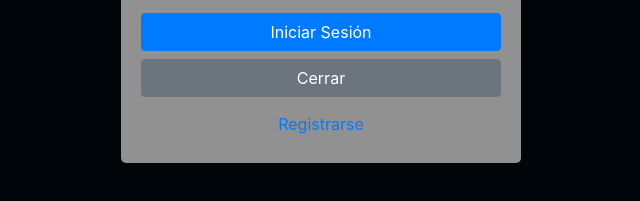
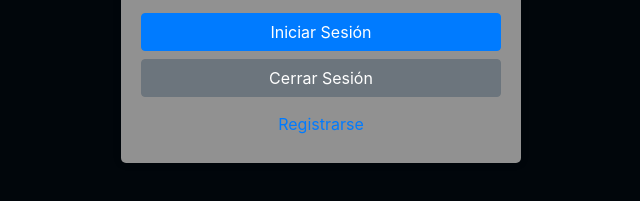
Before and after one commit to FelipeGaribay-UTSJR/authyLog, a website with bundled scripts: page index.html in a window 1280 px wide. Shown: the part 325-526 px from the top of the page, 319-959 px from the left. Built offline with nearby package versions, Linux system fonts and the light colour scheme.

Commit message:
Nueva Actu

```diff
--- a/index.html
+++ b/index.html
@@ -60,8 +60,9 @@
           >
             Iniciar Sesión
           </button>
-          <button type="button" class="btn btn-secondary btn-block">
-            Cerrar
+          <!-- Agregamos el botón de cerrar sesión -->
+          <button type="button" id="cerrarSesionButton" class="btn btn-secondary btn-block">
+            Cerrar Sesión
           </button>
           <a href="registro.html" class="btn btn-link btn-block">Registrarse</a>
         </form>
@@ -74,6 +75,7 @@
     <script src="https://cdn.jsdelivr.net/npm/@popperjs/core@2.5.2/dist/umd/popper.min.js"></script>
     <script src="https://cdn.jsdelivr.net/npm/bootstrap@4.5.2/dist/js/bootstrap.min.js"></script>
 
+    <!-- Importamos el archivo de JavaScript que contiene la funcionalidad de Firebase -->
     <script src="/js/app.js" type="module"></script>
   </body>
 </html>
```
